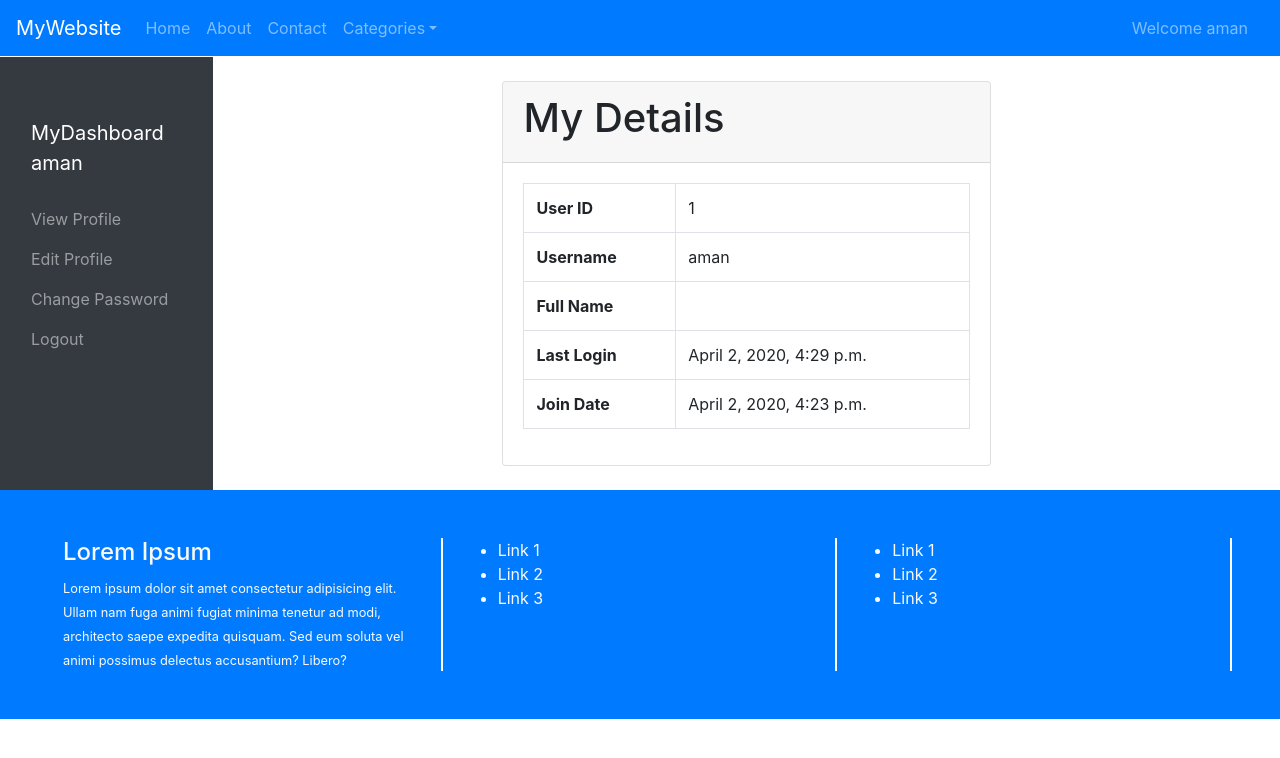
After one commit to meimouElMoustapha/django_eccomerce, a Django app: page /cust_dashboard/ in a window 1280 px wide. The commit adds this page. Shown: the top 758 px of the page. Run offline with Django 3.2, Linux system fonts and the light colour scheme; a user stored in the database is signed in; some libraries are stand-ins or nearby versions.

Commit message:
Django logout, login_required

```diff
--- a/secondapp/views.py
+++ b/secondapp/views.py
@@ -3,6 +3,7 @@ from django.http import HttpResponse, HttpResponseRedirect
 from secondapp.models import Contact_Us, Category, register_table
 from django.contrib.auth.models import User
 from django.contrib.auth import login, authenticate, logout
+from django.contrib.auth.decorators import login_required
 
 def index(request):
     recent = Contact_Us.objects.all().order_by("-id")[:5]
@@ -74,11 +75,24 @@ def user_login(request):
             if user.is_superuser:
                 return HttpResponseRedirect("/admin")
             if user.is_staff:
-                return HttpResponse("<h1 style='color:red;'>Welcome {} to Seller Dashboard</h1>".format(user.first_name))
+                return HttpResponseRedirect("/seller_dashboard")
             if user.is_active:
-                return HttpResponse("<h1 style='color:green;'>Welcome {} to Customer Dashboard</h1>".format(user.first_name))
+                return HttpResponseRedirect("/cust_dashboard")
 
         else:
             return render(request,"home.html",{"status":"Invalid Username or Password"})
 
     return HttpResponse("Called")
+
+@login_required
+def cust_dashboard(request):
+    return render(request,"cust_dashboard.html")
+
+@login_required
+def seller_dashboard(request):
+    return render(request,"seller_dashboard.html")
+
+@login_required
+def user_logout(request):
+    logout(request)
+    return HttpResponseRedirect("/")
--- a/secondproject/urls.py
+++ b/secondproject/urls.py
@@ -28,4 +28,7 @@ urlpatterns = [
     path("signup/",views.register,name="reg"),
     path("check_user/",views.check_user,name="check_user"),
     path("user_login",views.user_login,name="user_login"),
+    path("cust_dashboard/",views.cust_dashboard,name="cust_dashboard"),
+    path("seller_dashboard/",views.seller_dashboard,name="seller_dashboard"),
+    path("user_logout",views.user_logout,name="user_logout")
 ]+static(settings.MEDIA_URL,document_root = settings.MEDIA_ROOT)
--- a/template/base.html
+++ b/template/base.html
@@ -21,7 +21,7 @@
    <div class="container-fluid">
         <div class="row">
             <div class="col-md-12 px-0">
-                <nav class="navbar navbar-expand bg-dark navbar-dark">
+                <nav class="navbar navbar-expand bg-primary navbar-dark">
                     <a href="" class="navbar-brand">MyWebsite</a>
                     <ul class="navbar-nav">
                         <li class="nav-item">
@@ -43,6 +43,11 @@
                         </li>
                     </ul>
                     <ul class="navbar-nav ml-auto">
+                        {% if user.is_authenticated %}
+                        <li class="nav-item mr-2">
+                            <a href="" class="nav-link">Welcome {{user.username}}</a>
+                        </li>
+                        {% else %}
                         <li class="nav-item mr-2">
                             <a href="{% url 'reg'%}" class="btn btn-outline-light">Sign Up</a>
                         </li>
@@ -50,6 +55,7 @@
                             <a href=""  class=" btn btn-outline-light" data-toggle="modal"
                             data-target="#mymodal">Login</a>
                         </li>
+                        {% endif %}
                     </ul>
                 </nav>
             </div>
@@ -104,7 +110,7 @@
         {% endblock %}
 
         <div class="container-fluid">
-        <div class="row bg-dark text-light p-5">
+        <div class="row bg-primary text-light p-5">
             <div class="col-md-4" style="border-right:2px solid white;">
                 <h4>Lorem Ipsum</h4>
                 <small>Lorem ipsum dolor sit amet consectetur adipisicing elit. Ullam nam fuga animi fugiat minima tenetur ad modi, architecto saepe expedita quisquam. Sed eum soluta vel animi possimus delectus accusantium? Libero?</small>
--- /dev/null
+++ b/template/cust_dashboard.html
@@ -0,0 +1,41 @@
+{% extends "dashboard_base.html" %}
+{% block dashboard %}
+<div class="container">
+    <div class="row">
+        <div class="col-md-6 mx-auto py-4">
+            <div class="card">
+                <div class="card-header">
+                    <h1>My Details</h1>
+                </div>
+                <div class="card-body">
+                    <table class="table table-bordered">
+                        <tbody>
+                            <tr>
+                                <th>User ID</th>
+                                <td>{{user.id}}</td>
+                            </tr>
+                            <tr>
+                                <th>Username</th>
+                                <td>{{user.username}}</td>
+                            </tr>
+                            <tr>
+                                <th>Full Name</th>
+                                <td>{{user.first_name}} {{user.last_name}}</td>
+                            </tr>
+                            <tr>
+                                <th>Last Login</th>
+                                <td>{{user.last_login}}</td>
+                            </tr>
+                            <tr>
+                                <th>Join Date</th>
+                                <td>{{user.date_joined}}</td>
+                            </tr>
+                        </tbody>
+                    </table>
+
+                </div>
+            </div>
+        </div>
+    </div>
+</div>
+{% endblock %}
--- /dev/null
+++ b/template/dashboard_base.html
@@ -0,0 +1,38 @@
+{% extends "base.html" %}
+{% block myblock %}
+<div class="container-fluid">
+    <div class="row">
+        <!-- left side menu -->
+        <div class="col-md-2 bg-dark py-5">
+            <nav class="navbar navbar-dark">
+                <a href="" class="navbar-brand">MyDashboard
+                    <p>{{user.username}}</p>
+                </a>
+
+                <ul class="navbar-nav">
+                    <li class="nav-item">
+                        <a href="" class="nav-link">View Profile</a>
+                    </li>
+                    <li class="nav-item">
+                        <a href="" class="nav-link">Edit Profile</a>
+                    </li>
+                    <li class="nav-item">
+                        <a href="" class="nav-link">Change Password</a>
+                    </li>
+                    <li class="nav-item">
+                        <a href="{% url 'user_logout' %}" class="nav-link">Logout</a>
+                    </li>
+                </ul>
+            </nav>
+        </div>
+
+        <!-- right side menu -->
+        <div class="col-md-10">
+            {% block dashboard %}
+
+            {% endblock %}
+        </div>
+    </div>
+</div>
+
+{% endblock %}
```
Also changed, not shown: template/seller_dashboard.html (added, +11 -0 lines), db.sqlite3.
